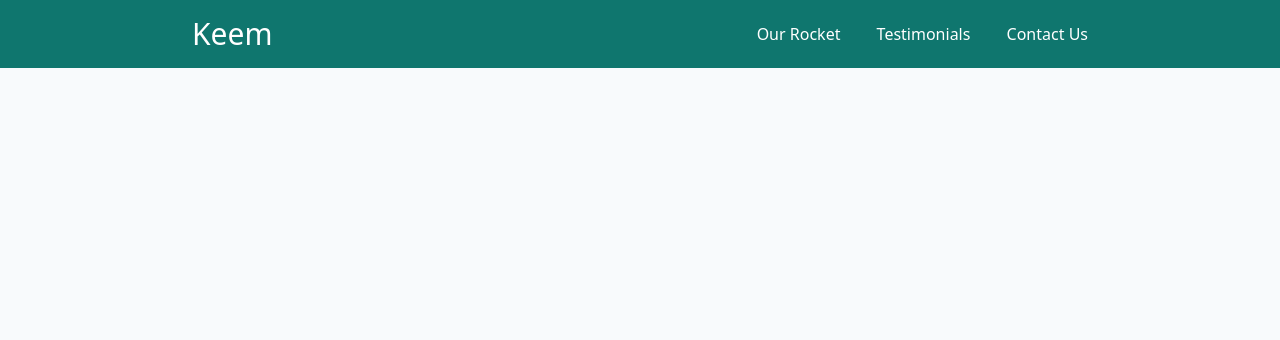
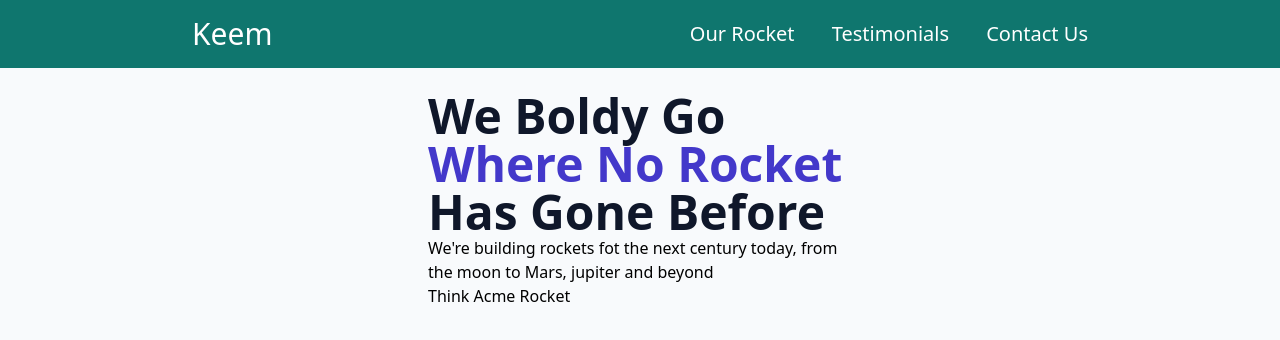
Before and after one commit to Cleve-keem/lesson-2, a website: page public/index.html in a window 1280 px wide. Drawn offline with Linux system fonts and the light colour scheme.

Commit message:
updating

```diff
--- a/public/index.html
+++ b/public/index.html
@@ -16,13 +16,22 @@
                 <button id="mobile-open-button" class="sm:hidden text-3xl focus:outline-none">
                     &#9776;
                 </button>
-                <nav class="hidden sm:block space-x-8">
-                    <a href="#rocket">Our Rocket</a>
-                    <a href="#testimonial">Testimonials</a>
-                    <a href="#contact">Contact Us</a>
+                <nav class="hidden sm:block space-x-8 text-xl" aria-label="main">
+                    <a href="#rocket" class="hover:opacity-90">Our Rocket</a>
+                    <a href="#testimonial" class="hover:opacity-90">Testimonials</a>
+                    <a href="#contact" class="hover:opacity-90">Contact Us</a>
                 </nav>
             </div>
         </section>
     </header>
+    <main class="max-w-4xl mx-auto">
+        <section id="hero" class="flex justify-center flex-col-reverse p-6 items-center mb-12 sm:flex-row">
+            <article class="sm:w-1/2">
+                <h2 class="max-w-md text-4xl font-bold text-center sm:text-5xl sm:text-left dark:text-white text-slate-900">We Boldy Go <span class="text-indigo-700 dark:text-indigo-700">Where No Rocket</span> Has Gone Before</h2>
+                <p>We're building rockets fot the next century today, from the moon to Mars, jupiter and beyond</p>
+                <p>Think Acme Rocket</p>
+            </article>
+        </section>
+    </main>
 </body>
 </html>
```
Also changed, not shown: public/style.css.
